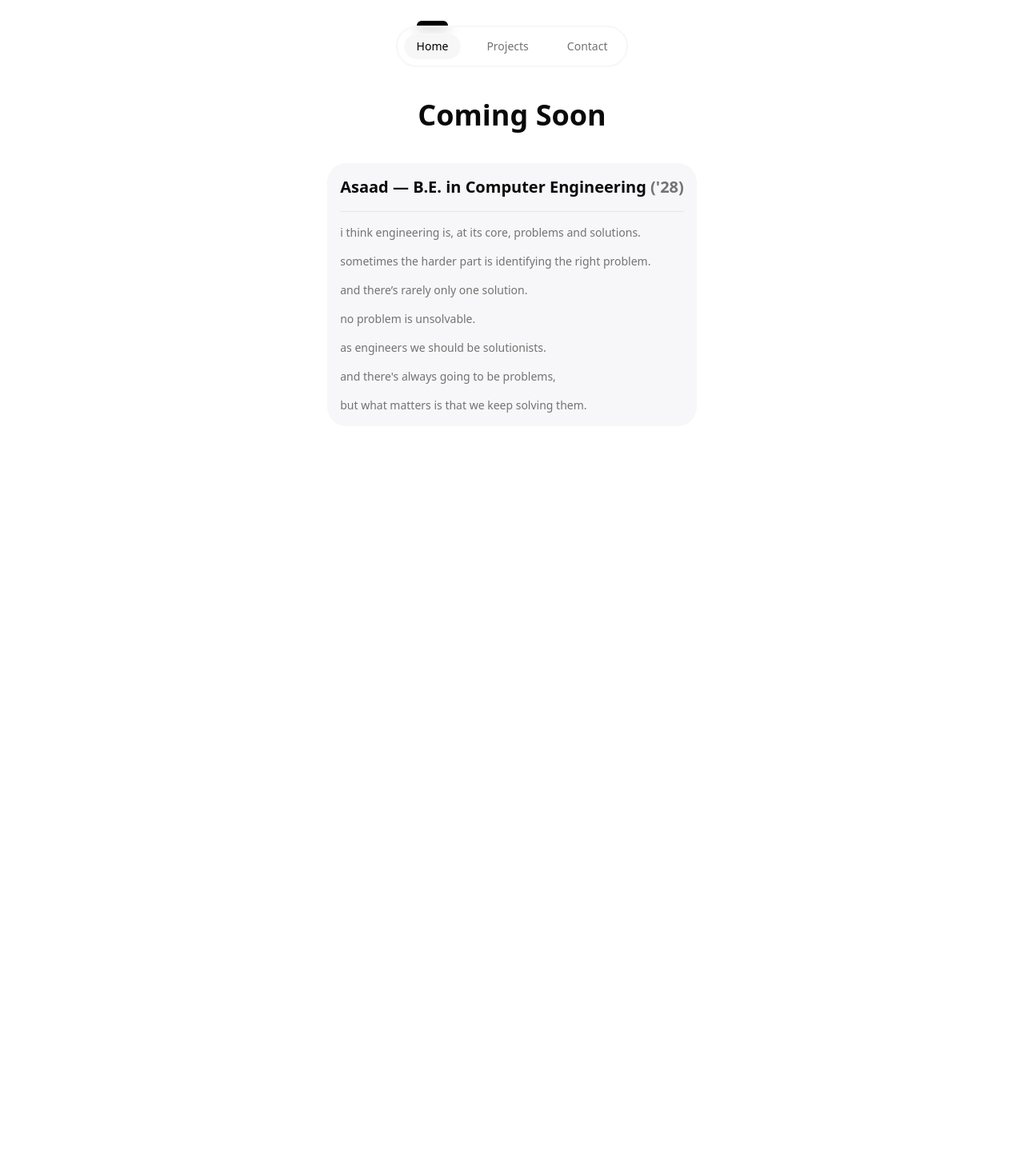
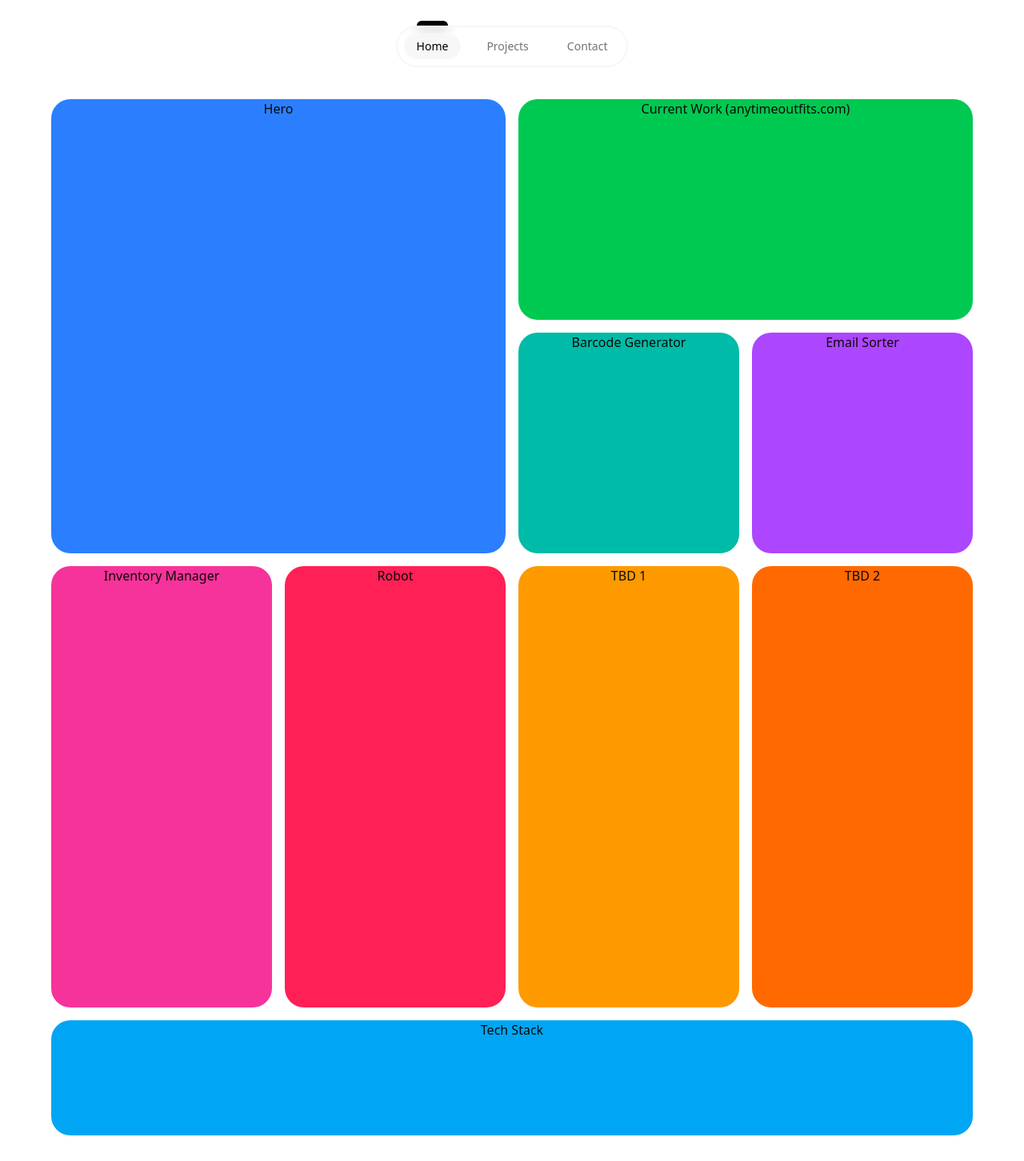
Before and after one commit to asaadbahmed/asaadbahmed.github.io, a React (Vite) app: page / in a window 1280 px wide. Shown: the whole page at 80% size. Before the commit the page ends 800 px from the top, so only its background shows below. Built offline with nearby package versions, Linux system fonts and the light colour scheme.

Commit message:
made a bento layout for the website

```diff
--- a/src/App.tsx
+++ b/src/App.tsx
@@ -12,7 +12,7 @@ import { Navbar } from "@/components/navigation-bar";
 // );
 
 const SummaryCard = () => (
-  <div className="bg-[rgb(247,247,249)] rounded-3xl p-4 flex flex-col gap-4">
+  <div className="bg-[rgb(247,247,249)] rounded-3xl p-4 flex flex-col gap-8">
     <div className="text-left text-xl font-semibold">
       Asaad — B.E. in Computer Engineering{" "}
       <span className="font-semibold text-muted-foreground">('28)</span>
@@ -32,13 +32,43 @@ const SummaryCard = () => (
 
 function App() {
   return (
-    <div className="flex flex-col items-center">
-      <div className="pb-10">
+    <div>
+      <div className="flex flex-col items-center mb-10">
         <Navbar />
       </div>
-      <div className="flex flex-col gap-10 mb-20">
-        <div className="text-4xl font-semibold">Coming Soon</div>
-        <SummaryCard />
+      <div className="max-w-6xl mx-auto">
+        <div className="grid grid-cols-4 grid-rows-2 gap-4">
+          <div className="bg-blue-500 col-span-2 row-span-2 aspect-square rounded-3xl">
+            Hero
+          </div>
+
+          <div className="bg-green-500 col-span-2 row-span-1 rounded-3xl">
+            Current Work (anytimeoutfits.com)
+          </div>
+
+          <div className="bg-teal-500 col-span-1 row-span-1 aspect-square rounded-3xl">
+            Barcode Generator
+          </div>
+          <div className="bg-purple-500 col-span-1 row-span-1 aspect-square rounded-3xl">
+            Email Sorter
+          </div>
+
+          <div className="bg-pink-500 col-span-1 row-span-2 aspect-[9/18] rounded-3xl">
+            Inventory Manager
+          </div>
+          <div className="bg-rose-500 col-span-1 row-span-2 aspect-[9/18] rounded-3xl">
+            Robot
+          </div>
+          <div className="bg-amber-500 col-span-1 row-span-2 aspect-[9/18] rounded-3xl">
+            TBD 1
+          </div>
+          <div className="bg-orange-500 col-span-1 row-span-2 aspect-[9/18] rounded-3xl">
+            TBD 2
+          </div>
+          <div className="bg-sky-500 col-span-4 row-span-1 aspect-[16/2] rounded-3xl">
+            Tech Stack
+          </div>
+        </div>
       </div>
     </div>
   );
```
